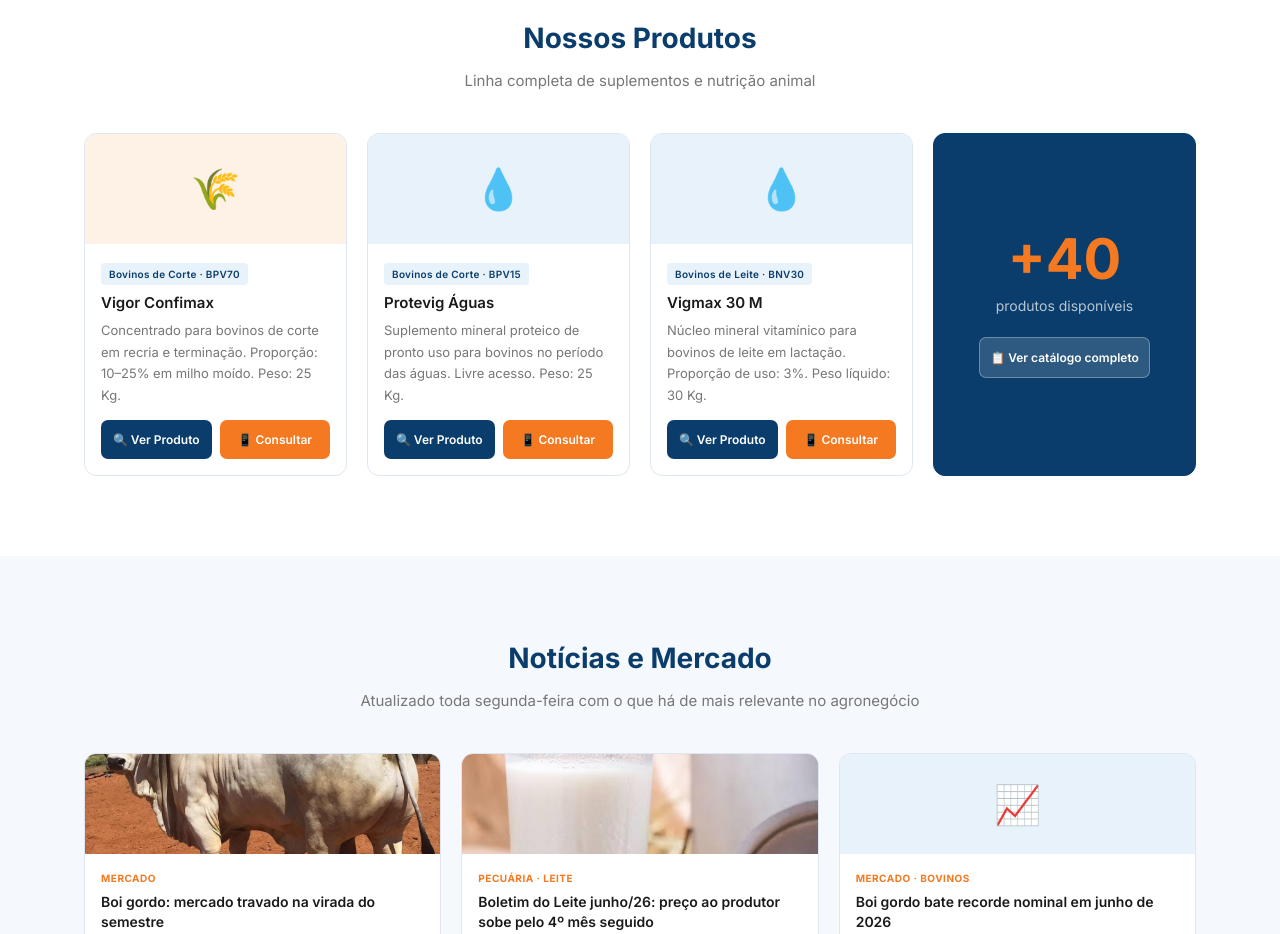
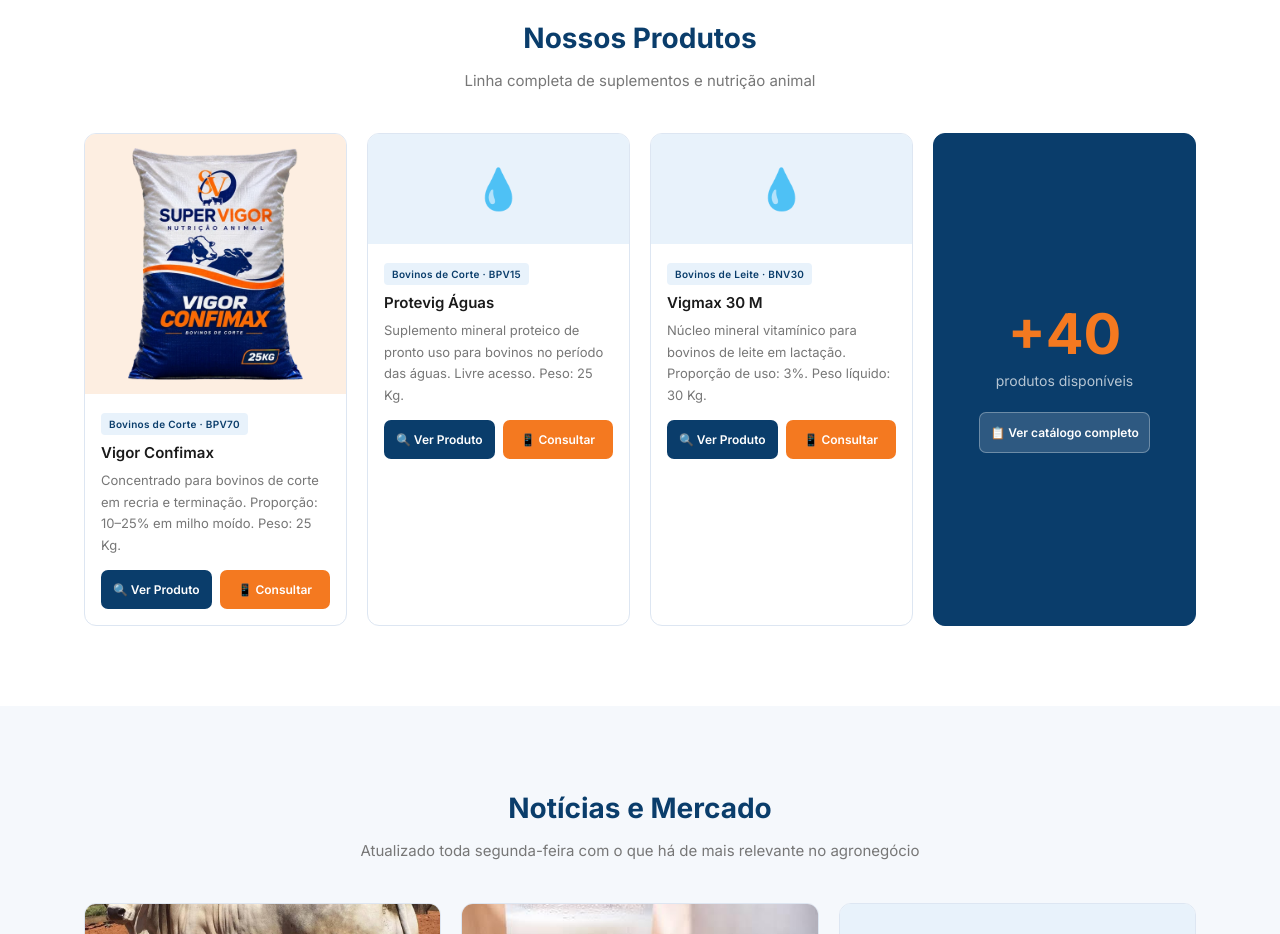
Before and after one commit to leogrjr025/site-supervigor, a plain HTML site: page index.html in a window 1280 px wide. Shown: the part 2080-3014 px from the top of the page. Drawn offline with Linux system fonts and the light colour scheme; a script that the page names is missing.

Commit message:
Update index.html

```diff
--- a/index.html
+++ b/index.html
@@ -191,8 +191,8 @@
       <div class="produtos-grid">
 
         <div class="produto-card">
-          <div class="produto-img laranja">
-            <span class="prod-icon">🌾</span>
+                    <div class="produto-img" style="height:260px; padding:14px; background:#fdeee1; display:flex; align-items:center; justify-content:center;">
+            <img src="images/vigor-confimax-card.webp" alt="Sacaria do Vigor Confimax – Super Vigor Nutrição Animal" loading="lazy" style="width:100%; height:100%; object-fit:contain;">
           </div>
           <div class="produto-body">
             <span class="prod-tag">Bovinos de Corte · BPV70</span>
```
